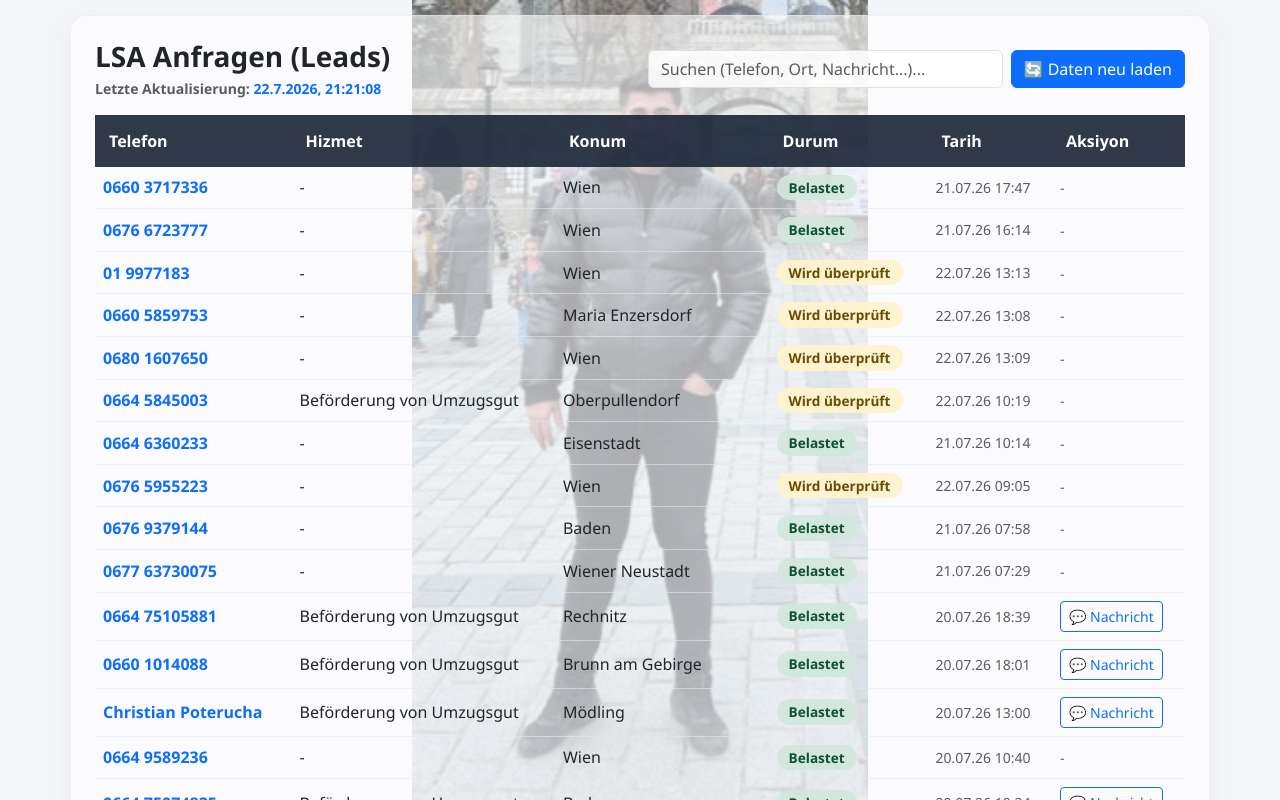
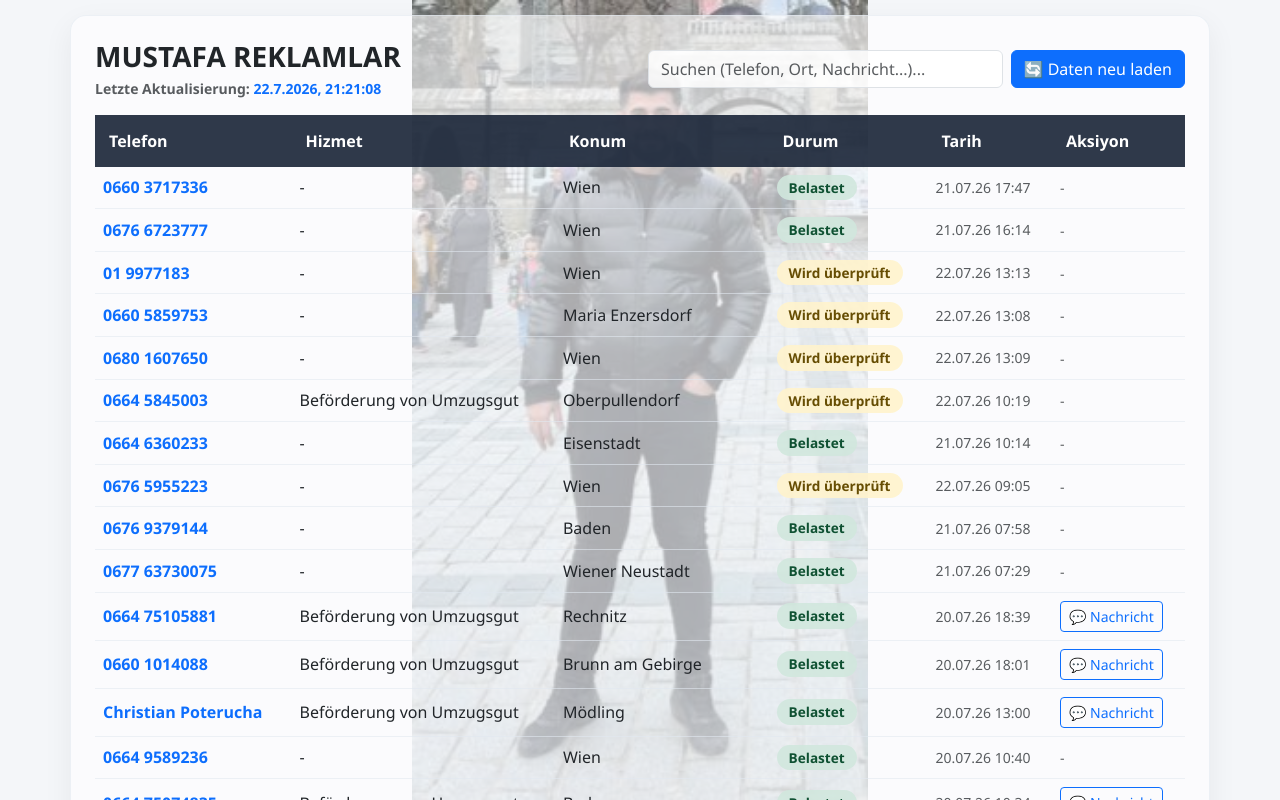
Before and after one commit to sicherteam/mustafa-reklam, a website: page index.html in a window 1280 px wide. Shown: the top 800 px of the page. Drawn offline with nearby package versions, Linux system fonts and the light colour scheme.

Commit message:
Update index.html

```diff
--- a/index.html
+++ b/index.html
@@ -134,7 +134,7 @@
     <!-- Header Alanı -->
     <div class="row g-3 align-items-center mb-3">
       <div class="col-12 col-md-6">
-        <h2 class="fw-bold mb-1 fs-3">LSA Anfragen (Leads)</h2>
+        <h2 class="fw-bold mb-1 fs-3">MUSTAFA REKLAMLAR</h2>
         <div class="text-muted small">
           <strong>Letzte Aktualisierung:</strong> <span id="last-update" class="text-primary fw-bold">Yükleniyor...</span>
         </div>
```
